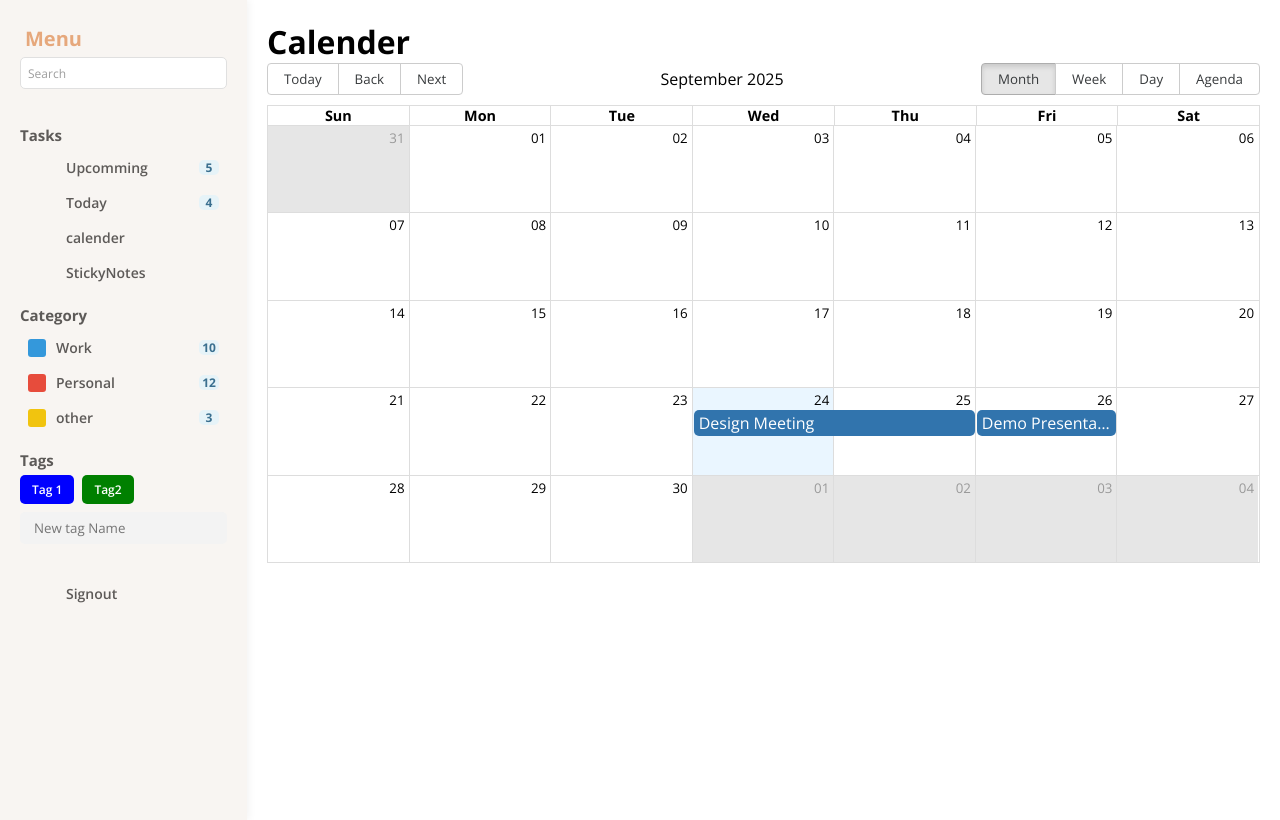
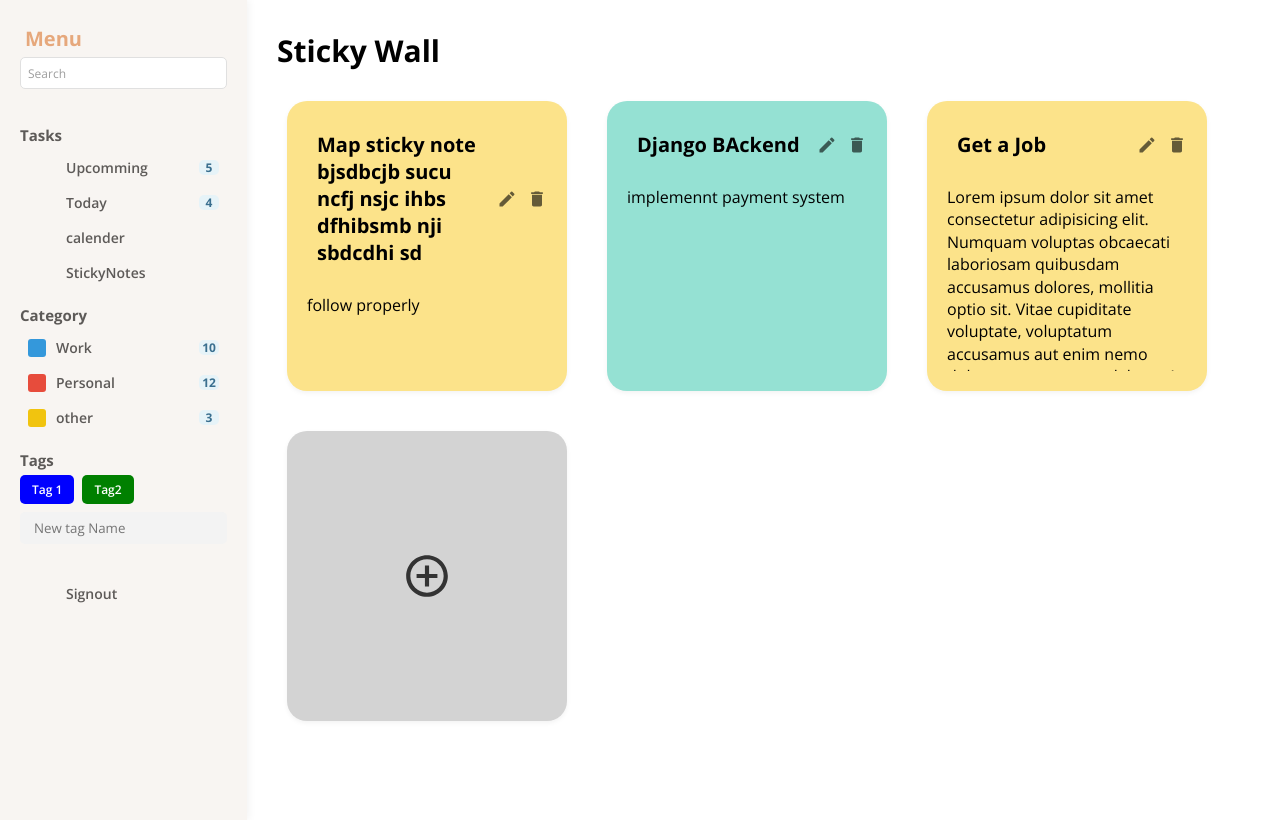
Before and after one commit to twin-25/productivity_app, a React (Vite) app in the folder task_manager/: page / in a window 1280 px wide. Built offline with nearby package versions, Linux system fonts and the light colour scheme; some icons are missing.

Commit message:
Add sticky notes feature

```diff
--- a/task_manager/src/App.jsx
+++ b/task_manager/src/App.jsx
@@ -3,13 +3,15 @@ import NewModal from './components/newModal/NewModal'
 import Mycalendar from './pages/calendar/Mycalendar'
 import Day from './pages/day/Day'
 import Home from './pages/home/Home'
+import Sticky from './pages/sticky/Sticky'
 
 function App() {
   return (
     <>
       {/* <Home /> */}
       {/* <Day/> */}
-      <Mycalendar/>
+      {/* <Mycalendar/> */}
+      <Sticky/>
     </>
   )
 }
--- /dev/null
+++ b/task_manager/src/components/stickyModal/StickyModal.jsx
@@ -0,0 +1,55 @@
+import React, { useEffect, useState } from 'react'
+import './stickymodal.scss'
+
+const StickyModal = ({open, initialData, onSubmit, onClose}) => {
+  const[title, setTitle] = useState('');
+  const[content, setContent] = useState('');
+  const[color, setColor] = useState("#ffeb3b");
+  useEffect(() =>{
+    if(initialData){
+      setTitle(initialData.title || '');
+      setContent(initialData.content || '');
+      setColor(initialData.color || "#ffeb3b");
+    }
+    else{
+      setTitle("");
+      setContent('');
+      setColor("#ffeb3b");
+    }
+
+  }, [initialData, open]);
+
+  const handelSubmit = (e) =>{
+    e.preventDefault();
+    if(!title.trim() || !content.trim()) return;
+    onSubmit({title:title.trim(), content: content.trim(), color})
+  }
+  if (!open) return null;
+  return (
+    <div className="stickymodal">
+      <div className="modal-content" onClick={(e) =>e.stopPropagation()}>
+        <h2>{initialData? "Edit Sticky Note" :"Add Sticky Note"}</h2>
+        <form onSubmit={handelSubmit}action="">
+          <label htmlFor="title">Title</label>
+          <input type="text" id="title" value={title}  placeholder='Enter Title'required maxLength={50}
+          onChange={(e) => setTitle(e.target.value)}
+          />
+          <label htmlFor='content'>Content</label>
+          <textarea type='text' id='content' value={content} placeholder='e.g Discuss project ideas' required
+          onChange={(e) =>setContent(e.target.value)}
+          />
+          <label htmlFor="color">Color</label>
+          <input type="color"  id="color" value={color}
+          onChange={(e) =>setColor(e.target.value)}
+          />
+          <button type="submit" className='submit-btn'>{initialData?"Save":"Add"}
+          </button>
+          <button type="button"className='cancel-btn' onClick={onClose}>Cancel</button>
+
+        </form>
+      </div>
+    </div>
+  )
+}
+
+export default StickyModal
--- /dev/null
+++ b/task_manager/src/components/stickyModal/stickymodal.scss
@@ -0,0 +1,87 @@
+.stickymodal{
+  position: fixed;
+  top: 0;
+  left: 0;
+  width: 100%;
+  height: 100%;
+  background-color: rgba(0,0,0,0.45);
+  display: flex;
+  justify-content: center;
+  align-items: center;
+  z-index: 100;
+}
+
+.modal-content{
+  background: #ffffff;
+  padding: 30px 40px;
+  background-repeat: 4px;
+  width: 400px;
+  max-width: 90%;
+
+  h2{
+    margin-bottom: 20px;
+
+  }
+  form{
+    display: flex;
+    flex-direction: column;
+
+    label{
+      margin-bottom: 6px;
+      font-weight: 600;
+      color: #5D5A58 ;
+    }
+
+    input[type="text"], textarea{
+      padding: 10px;
+      margin-bottom: 15px;
+      border-radius: 4px;
+      border: 1px solid #E7DDD5;
+      font-style: 16px;
+      resize: none;
+      background-color: #FFFDF9;
+      transition: border .2s ease, box-shadow .2s ease, background-color .2s ease;
+
+      &:focus{
+        outline: none;
+        border-color: #C7693E;
+        box-shadow: 0 0 0 2px #FFF0E4;
+        background-color: #FFFFFF;
+      }
+
+    }
+    input[type="color"]{
+      width: 50px;
+      height: 40px;
+      border: none;
+      margin-bottom: 15px;
+      cursor: pointer;
+    }
+    button{
+      padding: 12px;
+      margin-top: 10px;
+      border: none;
+      border-radius: 5px;
+      font-weight: 600;
+      cursor: pointer;
+      background-color: #E6A87C;
+      color: white;
+
+      &:hover{
+        background-color: #C7693E;
+      }
+    }
+    .cancel-btn{
+      background-color: #F0F0F0;
+      color: #444;
+      margin-top: 8px;
+
+      &:hover{
+        background-color: #bdbaba;
+
+      }
+    }
+  }
+
+
+}
--- /dev/null
+++ b/task_manager/src/components/stickyNote/StickyNote.jsx
@@ -0,0 +1,23 @@
+import React from 'react'
+import './stickynote.scss'
+import {Delete, Edit} from '@mui/icons-material'
+
+const StickyNote = ({title, content, color, onEdit, onDelete}) => {
+  return (
+    <div className="stickynote" style={{backgroundColor: color}}>
+      <div className="stickynote-header">
+        <h3 className="stickynote-title">{title}</h3>
+        <div className="stickynote-icon">
+          <Edit className='icon' onClick={onEdit} titleAccess='Edit'/>
+          <Delete className='icon' onClick={onDelete} titleAccess='Delete'/>
+        </div>
+      </div>
+      <div className="stickynote-body">
+        <p>{content}</p>
+      </div>
+    </div>
+
+  )
+}
+
+export default StickyNote
--- /dev/null
+++ b/task_manager/src/components/stickyNote/stickynote.scss
@@ -0,0 +1,60 @@
+.stickynote{
+  position: relative;
+  height: 250px;
+  width: 240px;
+  margin: 10px;
+  padding: 20px;
+  border-radius: 20px;
+  box-shadow: 0 2px 5px rgba(0,0,0,0.05);
+  display: flex;
+  flex-direction: column;
+  background-color: #f8f9fa;
+
+  &-header{
+    display: flex;
+    justify-content: space-between;
+    align-items: center;
+
+    .stickynote-title{
+      font-size: 20px;
+      font-weight: bold;
+      margin: 10px;
+    }
+
+    .stickynote-icon{
+      display: flex;
+      gap: 10px;
+
+      .icon{
+        cursor: pointer;
+        font-size: 20px;
+        color: rgba(0,0,0,0.6);
+
+        &:hover{
+          color: #000 ;
+        }
+      }
+    }
+  }
+  &-body{
+    padding-top: 18px;
+    flex-grow: 1;
+    overflow-y: auto;
+    min-height: 160px;
+    word-wrap: break-word;
+    line-height: 1.4;
+
+  }
+
+}
+.stickynote-body::-webkit-scrollbar {            /* Chrome/Safari/Edge */
+  width: 5px;
+}
+.stickynote-body::-webkit-scrollbar-thumb {
+  background-color: rgba(0,0,0,0.2);
+  background-repeat: 4px;
+}
+
+.stickynote-body::-webkit-scrollbar-track {
+  background: transparent;
+}
--- /dev/null
+++ b/task_manager/src/pages/sticky/Sticky.jsx
@@ -0,0 +1,106 @@
+import React, { useState } from 'react'
+import './sticky.scss'
+import SideBar from '../../components/sidebar/SideBar'
+import StickyNote from '../../components/stickyNote/StickyNote'
+import StickyModal from '../../components/stickyModal/StickyModal'
+import {AddCircleOutlineOutlined} from '@mui/icons-material'
+
+const Sticky = () => {
+  const[wall, setWall] = useState(
+    [{
+      id:1,
+      title:"Map sticky note bjsdbcjb sucu ncfj nsjc ihbs dfhibsmb nji sbdcdhi sd",
+      content: "follow properly ",
+      color: '#fce38a',
+    },
+    {
+      id:2,
+      title:"Django BAckend",
+      content: "implemennt payment system ",
+      color: '#95e1d3',
+    },
+    {
+      id:3,
+      title:"Get a Job",
+      content: "Lorem ipsum dolor sit amet consectetur adipisicing elit. Numquam voluptas obcaecati laboriosam quibusdam accusamus dolores, mollitia optio sit. Vitae cupiditate voluptate, voluptatum accusamus aut enim nemo dolorem autem quos delectus! bjcbjbjhicb ihjabchjibhaabchbancbnbchibai bcy isb",
+      color: '#fce38a',
+    }
+
+
+  ]
+  );
+  const [modalOpen, setModalOpen] = useState(false);
+  const[editingNote,setEditingNote] = useState(null);
+  const openAddModal= () =>{
+    setEditingNote(null);
+    setModalOpen(true);
+  };
+  const openEditModal = (note) =>{
+    setEditingNote(note)
+    setModalOpen(true)
+  };
+  const closeModal = () =>{
+    setModalOpen(false);
+
+  };
+  const handleSubmit = (data) =>{
+    if(editingNote){
+      setWall((prev)=>{
+        prev.map((note) => note.id === editingNote.id? {...note, ...data}: note );
+      });
+    }
+    else{
+      const newNote = {
+        id : wall.length +1,
+        ...data,
+      };
+      setWall((prev)=>[...prev, newNote])
+    }
+    closeModal();
+  };
+
+  const handelDelete = (id) =>{
+    if(window.confirm("Are you sure you want to delete?")){
+      setWall((prev) => prev.filter((note) => note.id !== id));
+    }
+  }
+
+  return (
+    <div className='sticky'>
+      <SideBar />
+      <div className="sticky-container">
+        <p className="title">Sticky Wall</p>
+        <div className="row">
+          {
+            wall.map((note) =>(
+              <StickyNote
+              key={note.id}
+              title = {note.title}
+              content = {note.content}
+              color = {note.color}
+              onEdit = {()=>openEditModal(note)}
+              onDelete = {() =>handelDelete(note.id)}
+/>
+            ))
+          }
+          <div className="stickynote addnote"
+            style={{
+              cursor:"pointer",
+              backgroundColor:"lightgrey"
+            }}
+            onClick={openAddModal}
+          >
+            <AddCircleOutlineOutlined className='icon'/>
+          </div>
+        </div>
+      </div>
+      <StickyModal
+      open={modalOpen}
+      onClose={closeModal}
+      onSubmit={handleSubmit}
+      initialData = {editingNote}/>
+    </div>
+  )
+}
+
+export default Sticky
--- /dev/null
+++ b/task_manager/src/pages/sticky/sticky.scss
@@ -0,0 +1,46 @@
+.sticky{
+  display: flex;
+
+
+  .sticky-container{
+    flex: 6;
+    padding: 10px;
+    margin: 20px;
+
+    .title{
+      font-size: 30px;
+      font-weight: bold;
+    }
+    .row{
+      display: flex;
+      align-items: center;
+      flex-wrap: wrap;
+      gap: 20px;
+      padding-top: 20px;
+
+      .addnote{
+        display: flex;
+        align-items: center;
+        justify-content: center;
+        color: #333;
+
+        .icon{
+          font-size: 50px;
+          cursor: pointer;
+          transition: transform .2s ease;
+          transition: transform .08s ease-out, filter .08s ease-out;
+
+
+        &:hover{
+          filter: brightness(0.1);
+        }
+
+         &:active{
+            transform: translateY(2px) scale(0.96);  /* goes “inside” */
+            filter: brightness(0.9);
+          }
+        }
+      }
+    }
+  }
+}
```
